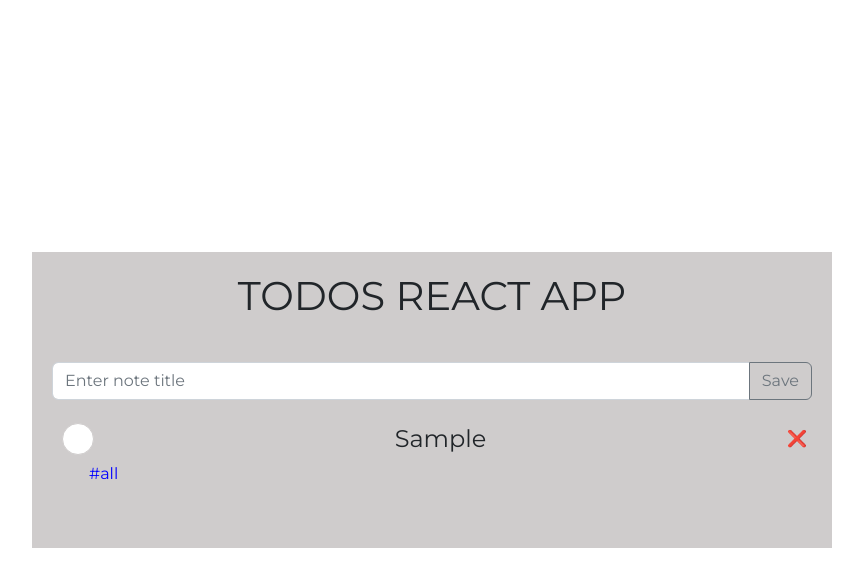
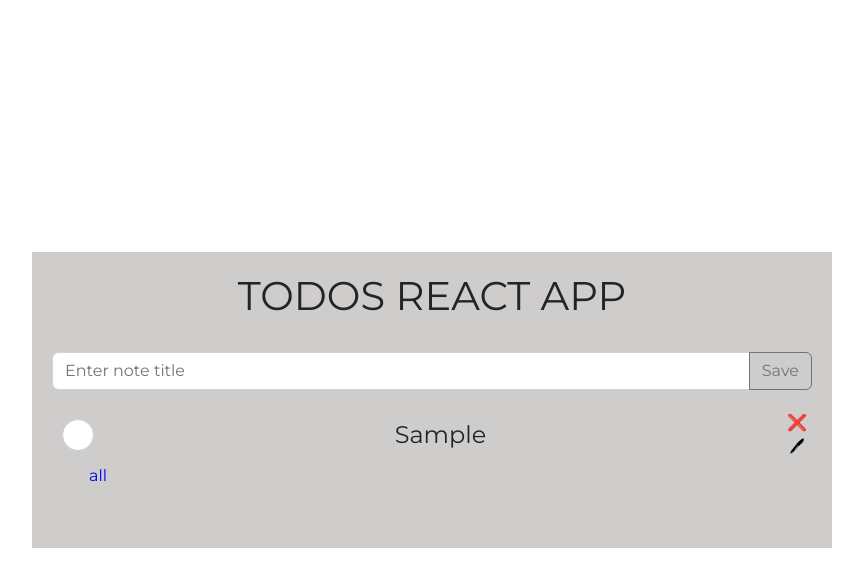
Before and after one commit to 1991artem/todo-tags, a React (Create React App) app: page / in a window 1280 px wide. Both pictures are taken after typing "Sample" into the empty fields and a click on the button "Save". Shown: the top 586 px of the page, without its empty margins (208-1071 px from the left). Built offline with nearby package versions, Linux system fonts and the light colour scheme.

Commit message:
fix: fix tags added

```diff
--- a/src/components/Input/Input.tsx
+++ b/src/components/Input/Input.tsx
@@ -1,25 +1,36 @@
-import { useRef, KeyboardEvent, useState } from 'react';
+import { useRef, KeyboardEvent, useState, useEffect } from 'react';
 import { InputGroup, Form, Button } from "react-bootstrap";
+import { ICreate } from '../../interfaces/interfaces';
+import useInput from '../hooks/useInput';
 
 interface IInput {
-  setTodoTitle: (value: string) => void;
+  createTodos: (value: ICreate) => void;
 }
 
-function Input({setTodoTitle}: IInput) {
+function Input({createTodos}: IInput) {
   const inputRef = useRef<HTMLInputElement>(null);
-  const [tags, setTags] = useState([] as string[])
-
+  const [tagsArray, setTagsArray] = useState([] as string[])
+  const {tags, setValue} = useInput('')
   const tagsEndPoint = {
     start: '',
-    end: '',
     flag: false
   }
 
-  const setValue = () => {
+  useEffect(()=>{
     if(inputRef.current){
-      setTodoTitle(inputRef.current.value);
+      createTodos({
+        title: inputRef.current.value,
+        tags
+      }
+      );
       inputRef.current.value = '';
-      setTags([])
+    }
+  }, [tags])
+
+
+  const buttonHandler = () => {
+    if(inputRef.current){
+      setValue(inputRef.current.value)
     }
   }
 
@@ -31,18 +42,13 @@ function Input({setTodoTitle}: IInput) {
       }
       if(event.key === ' '){
         if(tagsEndPoint.flag){
-          tagsEndPoint.end = inputRef.current.value
-          const tag = [tagsEndPoint.end.slice(tagsEndPoint.start.length)];
-          setTags([...tags, ...tag]);
+          const tags = inputRef.current.value.slice(tagsEndPoint.start.length).split('#');
+          setTagsArray([...tagsArray, ...tags])
+          tagsEndPoint.flag = false;
         }
       }
       if(event.key === 'Enter'){
-        if(tagsEndPoint.flag){
-          tagsEndPoint.end = inputRef.current.value
-          const tag = [tagsEndPoint.end.slice(tagsEndPoint.start.length)];
-          setTags([...tags, ...tag]);
-        }
-        setValue();
+        setValue(inputRef.current.value)
       }
     }
 
@@ -50,7 +56,7 @@ function Input({setTodoTitle}: IInput) {
 
   return (
     <>
-    <Form.Label style={{color: 'green'}}>{tags.length?`tags: ${tags.join("  ")}`:''}</Form.Label>
+    <p style={{color: 'green', margin: 0}}>{tagsArray.join()?`tags: ${tagsArray.join("  ")}`:''}</p>
     <InputGroup className="mb-3">
     <Form.Control
       placeholder="Enter note title"
@@ -60,7 +66,7 @@ function Input({setTodoTitle}: IInput) {
     <Button
     variant="outline-secondary"
     id="button-addon2"
-    onClick={setValue}
+    onClick={buttonHandler}
     >
       Save
     </Button>
--- a/src/components/List/Tags.tsx
+++ b/src/components/List/Tags.tsx
@@ -7,16 +7,18 @@ interface ITags {
 }
 
 function Tags({tags, setTag}:ITags) {
-  const [activeTag, setActiveTag] = useState(tags[0]);
+  const allTag = ['all']
+  const tagsArray = [...allTag, ...tags]
+  const [activeTag, setActiveTag] = useState(tagsArray[0]);
   const tagsClickHandler = (tag: string) => {
+    setActiveTag(tag)
     setTag(tag)
-    setActiveTag(tag)
   }
 
   return (
       <ul className="tags">
         {
-          tags.map(tag =>
+          tagsArray.map(tag =>
           <li key={tag}
           onClick={()=>tagsClickHandler(tag)}>
             <NavLink
--- a/src/components/List/Task.tsx
+++ b/src/components/List/Task.tsx
@@ -1,5 +1,5 @@
-import { useContext } from 'react';
-import { ITodos, IContext } from '../../interfaces/interfaces';
+import { useContext, useState } from 'react';
+import { ITodos, IContext, ICreate } from '../../interfaces/interfaces';
 import { TodosContext } from '../ListForm';
 
 interface ITask {
@@ -7,13 +7,47 @@ interface ITask {
 }
 
 function Task({task}: ITask) {
-  const {onRemove, onToggle}: IContext = useContext(TodosContext)
-  const {title, completed, id} = task;
+  const [edit, setEdit] = useState(false)
+  const [value, setValue] = useState(task.title);
+  const {onRemoveTodos, onToggleTodos, onEdit}: IContext = useContext(TodosContext)
+  const {title, completed, id, tags} = task;
+
+  const changeParams: ICreate = {
+    title: value,
+    tags: tags
+  }
+
+  const keyPressHandler = (e: React.ChangeEvent<HTMLInputElement>) => {
+    setValue(e.target.value);
+  }
+
+  const getTagsFromTitle = (string: string) => {
+    const array: string[] = string.split(' ')
+    const tagsArray = array.filter((str: string) => str.includes('#'))
+    return tagsArray.map((tag: string) => {
+      if(tag.split('#').length === 1){
+        return tag[0];
+      } else {
+        return tag.split('#')
+      }
+    }).flat();
+  }
+
   const complitedHandler = () => {
-    onToggle(id)
+    onToggleTodos(id)
   }
   const removedHandler = () => {
-    onRemove(id)
+    onRemoveTodos(id)
+  }
+
+  const editTodos = () =>{
+    setEdit(prev => !prev)
+  }
+
+  const saveEdit = () => {
+    setEdit(prev => !prev)
+    changeParams.tags = getTagsFromTitle(changeParams.title)
+    onEdit(id, changeParams)
   }
 
   return (
@@ -31,10 +65,29 @@ function Task({task}: ITask) {
         ''
       }
     </span>
+    {
+      !edit ?
       <p className={completed?'complited':''}>{title}</p>
+      :
+      <input
+        autoFocus
+        value={value}
+        onChange={keyPressHandler}
+      />
+    }
+
+      <div>
       <button onClick={removedHandler}>&#10060;</button>
+      {
+        edit?
+        <button onClick={saveEdit}>&#127383;</button>
+        :
+        <button onClick={editTodos}>&#128394;</button>
+      }
+
+      </div>
     </div>
-   );
+    );
 }
 
 export default Task;
--- a/src/components/List/task.scss
+++ b/src/components/List/task.scss
@@ -30,6 +30,15 @@ $button-color: rgb(207, 204, 204);
       cursor: pointer;
     }
   }
+  div {
+    display: flex;
+    flex-direction: column;
+  }
+  input {
+    background-color: $button-color;
+    border: none;
+    outline:none;
+  }
 }
 
 .complited {
--- a/src/components/ListForm.tsx
+++ b/src/components/ListForm.tsx
@@ -1,7 +1,7 @@
-import { createContext, useEffect, useState } from "react";
+import { createContext, useMemo, useState } from "react";
 import Input from "./Input/Input";
 import List from "./List/List";
-import { IContext, ITodos } from '../interfaces/interfaces';
+import { IContext, ITodos, ICreate } from '../interfaces/interfaces';
 import useTodos from "./hooks/useTodos";
 import Tags from "./List/Tags";
 
@@ -12,7 +12,14 @@ interface IListForm {
 export const TodosContext = createContext({} as IContext);
 
 export function ListForm({storage}: IListForm) {
-  const {todosList, tagsArray, setTodos, setTodoTitle, setTag} = useTodos(storage);
+  const [tag, setTag] = useState('')
+  const {todosList, setTodos, setCreateTodo} = useTodos(storage, tag);
+
+  const tagsArray = useMemo(()=>{
+    const allTags = todosList.map((todo: ITodos) => todo.tags)
+    const tags = new Set(allTags.flat());
+    return Array.from(tags)
+  }, [todosList])
 
   const toggleHandler = (id: number) => {
     setTodos(prev =>
@@ -26,18 +33,33 @@ export function ListForm({storage}: IListForm) {
   }
 
   const removeHandler = (id: number) => {
-      setTodos(prev => prev.filter(todo => todo.id !== id))
+      setTodos(prev => prev.filter((todo: ITodos) => todo.id !== id))
   }
 
+  const editTodos = (id: number, changeParams: ICreate) => {
+    const todos = todosList.map((todo: ITodos) => {
+      if(todo.id === id){
+        return {...todo, ...changeParams}
+      } else {
+        return todo;
+      }
+    });
+    console.log(todos)
+    setTodos(todos)
+}
+
   const context: IContext = {
-    onToggle: toggleHandler,
-    onRemove: removeHandler,
+    onToggleTodos: toggleHandler,
+    onRemoveTodos: removeHandler,
+    onEdit: editTodos,
   }
+
+  console.log(todosList)
 
   return (
     < TodosContext.Provider value={context}>
       <div className="list">
-        <Input setTodoTitle={setTodoTitle}/>
+        <Input createTodos={setCreateTodo} />
         <List todos={todosList} />
         <Tags tags={tagsArray} setTag={setTag}/>
       </div>
--- /dev/null
+++ b/src/components/hooks/useInput.tsx
@@ -0,0 +1,25 @@
+import { useMemo, useState } from 'react';
+
+const useInput = (title: string) => {
+  const [value, setValue] = useState(title);
+
+  console.log(value)
+
+  const getTagsFromTitle = (string: string) => {
+    const array: string[] = string.split(' ')
+    const tagsArray = array.filter((str: string) => str.includes('#'))
+    return tagsArray;
+  }
+
+  const tags = useMemo(()=> getTagsFromTitle(value), [value])
+
+  console.log('tags', tags)
+
+
+  return {
+    tags,
+    setValue
+  }
+}
+
+export default useInput;
--- a/src/components/hooks/useTags.tsx
+++ /dev/null
@@ -1,37 +0,0 @@
-import { useMemo, useState } from 'react';
-import { ITodos } from '../../interfaces/interfaces';
-
-const useTags = (todos: ITodos[]) => {
-  const defaultTags = ['#all']
-  const [tag, setTag] = useState(defaultTags[0]);
-
-  const tagsArray = useMemo(()=>{
-    const allTags = todos.map((todo: ITodos) => todo.tags)
-    const tags = new Set([...defaultTags, ...allTags.flat()]);
-    return Array.from(tags)
-  }, [todos])
-
-  const getTags = (title: string): string[] => {
-    const tagsArray: string[] = title.split(' ');
-    const fiterTagArray =  tagsArray.filter((item:string) => {
-      if(item.includes('#')){
-        return item;
-      } else return null
-    })
-    return fiterTagArray.map((item:string) =>{
-      const tag =  item.split('#');
-      return tag.length === 1? `#${tag[0]}`:`#${tag[1]}`
-    })
-  }
-
-  return {
-    tag,
-    tagsArray,
-    defaultTags,
-    getTags,
-    setTag
-  }
-
-}
-
-export default useTags;
--- a/src/components/hooks/useTodos.tsx
+++ b/src/components/hooks/useTodos.tsx
@@ -1,11 +1,9 @@
 import { useState, useEffect, useMemo } from 'react';
-import { ITodos } from '../../interfaces/interfaces';
-import useTags from './useTags';
+import { ICreate, ITodos } from '../../interfaces/interfaces';
 
-const useTodos = (storage: ITodos[]) => {
+const useTodos = (storage: ITodos[], tag: string) => {
   const [todos, setTodos] = useState(storage);
-  const [todoTitle, setTodoTitle] = useState('');
-  const {tagsArray, tag, defaultTags, getTags, setTag} = useTags(todos);
+  const [createTodo, setCreateTodo] = useState({} as ICreate);
 
   useEffect(()=>{
     if(storage){
@@ -15,7 +13,7 @@ const useTodos = (storage: ITodos[]) => {
 
 
   const todosList = useMemo(()=>{
-    if(defaultTags.includes(tag)){
+    if(!tag || tag === 'all'){
       return [...todos]
     } else {
       return [...todos].filter((todo: ITodos) => {if(todo.title.includes(tag)){
@@ -24,16 +22,16 @@ const useTodos = (storage: ITodos[]) => {
     }
   }, [tag, todos]);
 
-  const addTodoToList = (title: string) => {
-    if(title){
+  const addTodoToList = () => {
+    if(createTodo.title){
       const todo: ITodos = {
         id: Date.now(),
-        title: title,
+        title: createTodo.title,
         completed: false,
-        tags: getTags(title)
+        tags: createTodo.tags
       }
       setTodos([...todosList, todo])
-      setTodoTitle('')
+      setCreateTodo({} as ICreate)
     }
   }
 
@@ -42,10 +40,10 @@ const useTodos = (storage: ITodos[]) => {
   }, [todos])
 
   useEffect(()=>{
-  addTodoToList(todoTitle);
-  }, [todoTitle])
+  addTodoToList();
+  }, [createTodo])
 
-  return {todosList, tagsArray, setTodoTitle, setTodos, setTag}
+  return {todosList, setCreateTodo, setTodos}
 }
 
 export default useTodos
```
Also changed, not shown: src/interfaces/interfaces.ts (+8 -2 lines).
